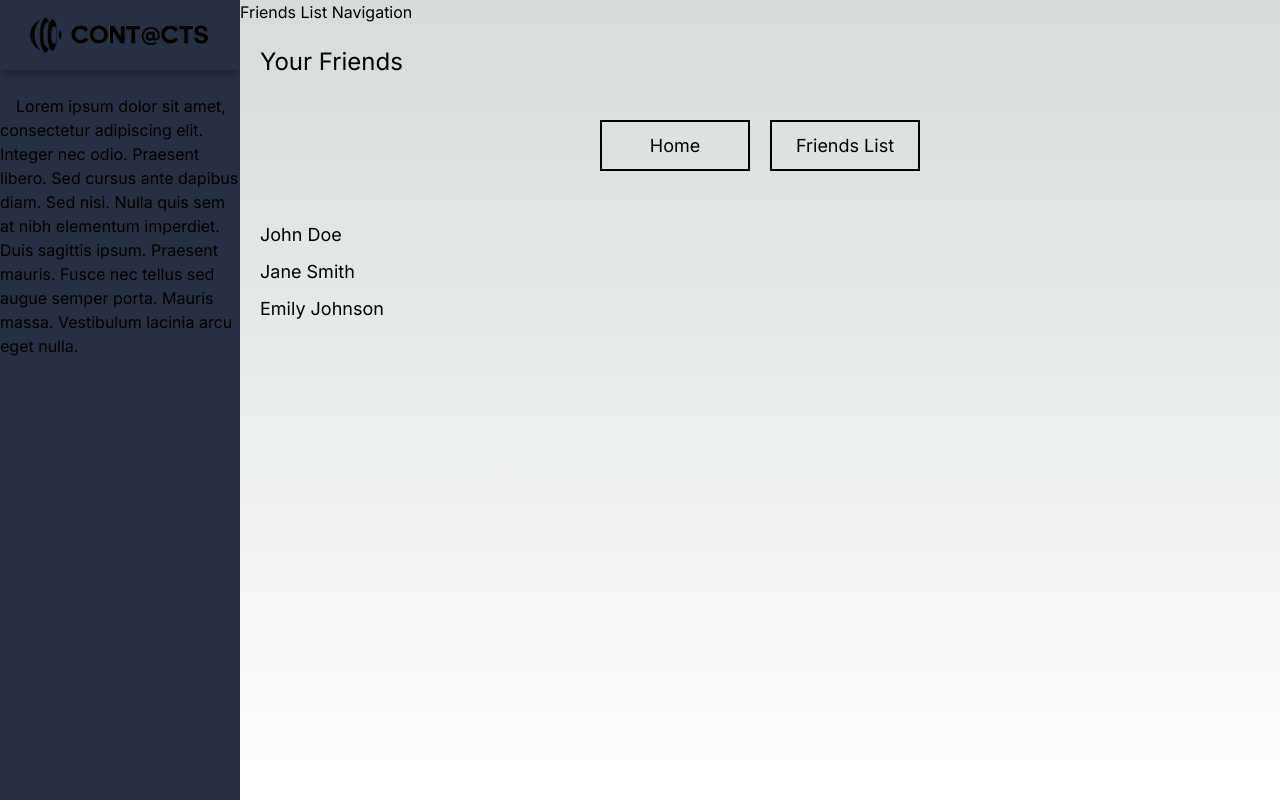
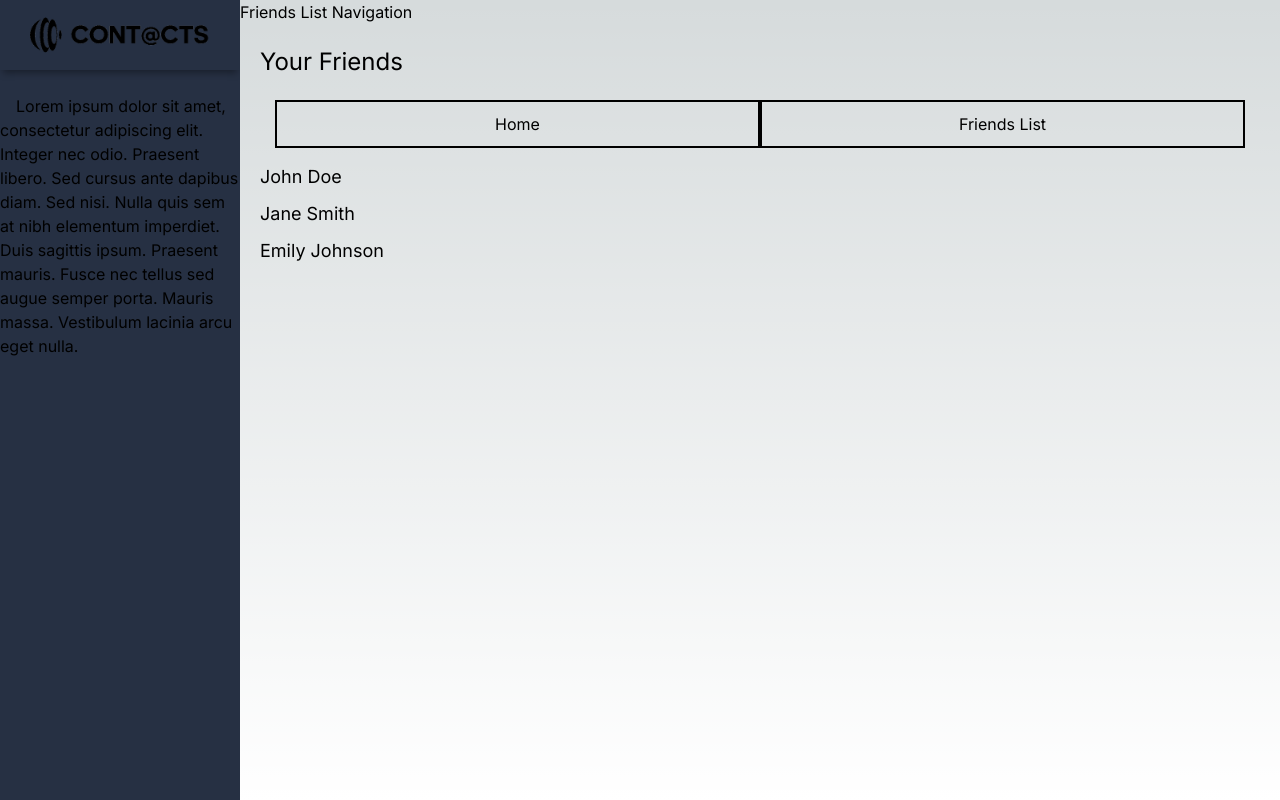
Before and after one commit to BLuong-vul/contacts-fork, a Next.js app in the folder frontend/: page /social-media-app/friends-list in a window 1280 px wide. Built offline with nearby package versions, Linux system fonts and the light colour scheme.

Commit message:
Updated Friends List

```diff
--- a/frontend/src/app/social-media-app/friends-list/friends-list.module.css
+++ b/frontend/src/app/social-media-app/friends-list/friends-list.module.css
@@ -7,24 +7,30 @@
     margin-bottom: 20px;
 }
 
-/* Navigation (Link Boxes) styling */
+/* Container for navigation links */
 .navContainer {
-    display: flex;
-    justify-content: center;
-    gap: 20px;                /* Adds spacing between the link boxes */
-    padding: 20px 0;          /* Adds padding to the top and bottom */
-    margin-bottom: 30px;
+    display: flex;              /* Aligns children horizontally */
+    justify-content: space-between;   /* Centers the items horizontally */
+    padding: 0 15px;           /* Adds padding to the top and bottom */
+    flex-wrap: wrap;
+    margin-bottom: 15px;       /* Adds space below the nav container */
+    width: 100%;
+    max-width: 100%;
+    box-sizing: border-box;
 }
 
+/* Styling for each link box */
 .linkBox {
+	flex: 1;
+	margin: 0;
     border: 2px solid black;  /* Outline for the box */
     padding: 10px 20px;       /* Adds space inside the box */
-    text-align: center;
-    width: 150px;             /* Sets width of each box */
-    text-decoration: none;    /* Removes the underline from links */
-    color: black;
-    font-size: 18px;
-    transition: background-color 0.3s;
+    text-align: center;       /* Centers text inside the box */
+    text-decoration: none;    /* Removes underline (no effect as no <a> tag) */
+    color: black;             /* Sets text color */
+    display:inline-block;
+    transition: background-color 0.3s; /* Smooth background color change */
+    min-width: 50px;
 }
 
 .linkBox:hover {
```
